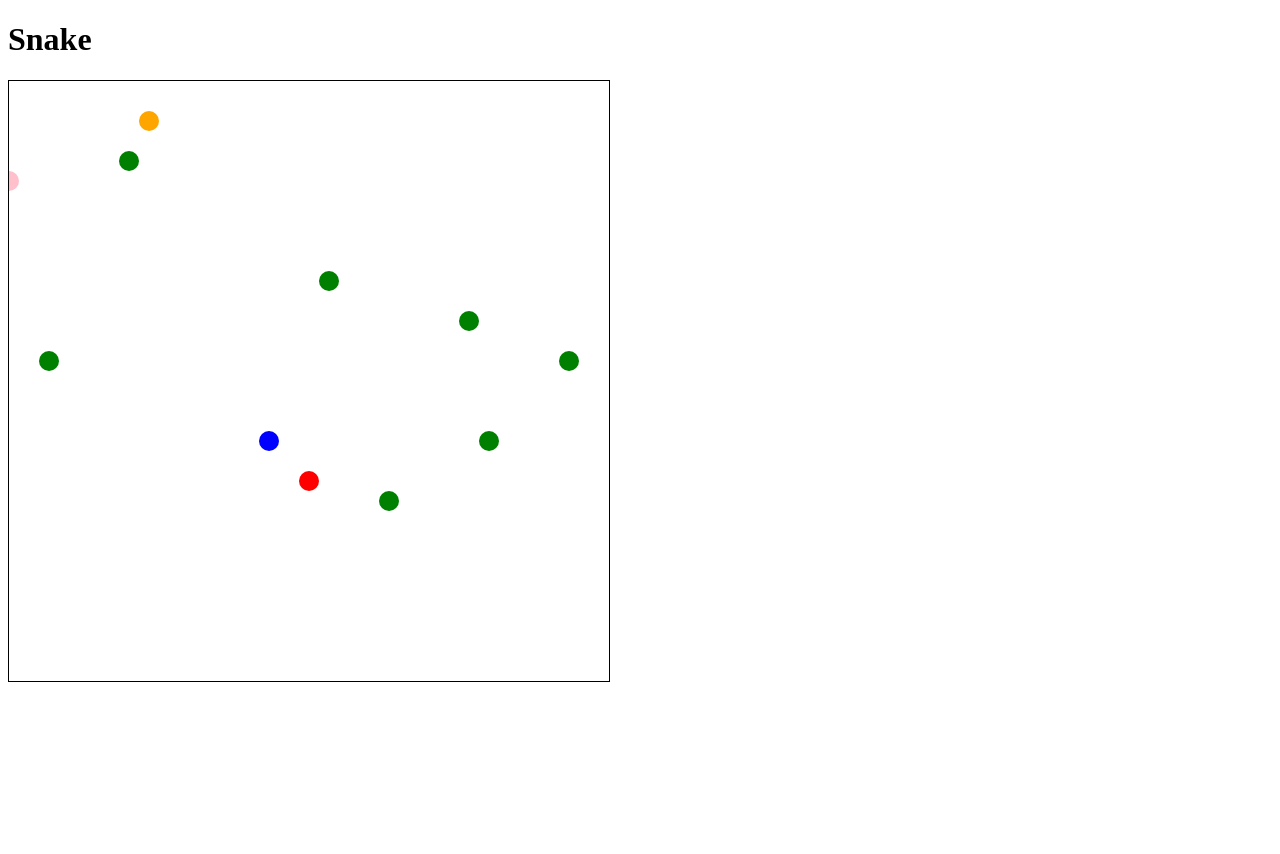
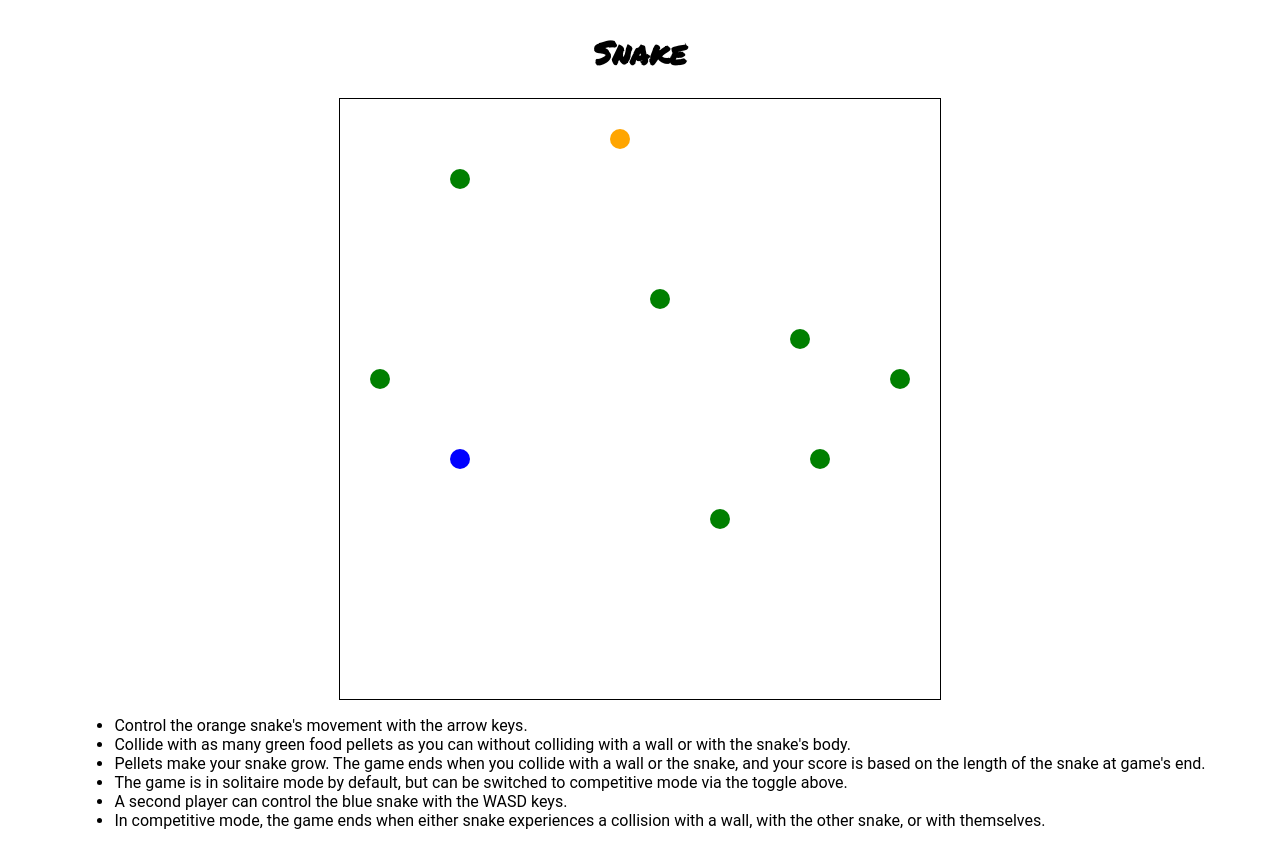
Before and after one commit to zfornaca/Snake-game, a plain HTML site: page index.html in a window 1280 px wide. Before the commit the page ends 800 px from the top, so only its background shows below. Drawn offline with Linux system fonts and the light colour scheme.

Commit message:
added instructions

```diff
--- a/index.html
+++ b/index.html
@@ -1,14 +1,30 @@
 <!DOCTYPE html>
 <html lang="en">
+
 <head>
     <meta charset="UTF-8">
     <meta name="viewport" content="width=device-width, initial-scale=1.0">
     <meta http-equiv="X-UA-Compatible" content="ie=edge">
     <title>Snake</title>
+    <link href="https://fonts.googleapis.com/css?family=Permanent+Marker" rel="stylesheet">
+    <link href="./style.css" rel="stylesheet">
 </head>
+
 <body>
     <h1>Snake</h1>
     <canvas id="board" style="border: solid 1px black"></canvas>
+    <ul>
+        <li>Control the orange snake's movement with the arrow keys.</li>
+        <li>Collide with as many green food pellets as you can without colliding with a wall or with the snake's body.</li>
+        <li>Pellets make your snake grow. The game ends when you collide with a wall or the snake, and your score is
+            based on the length of the snake at game's end.</li>
+        <li>The game is in solitaire mode by default, but can be switched to competitive mode via the toggle above.</li>
+        <li>A second player can control the blue snake with the WASD keys.</li>
+        <li>In competitive mode, the game ends when either snake experiences a collision with a wall, with the other
+            snake, or with themselves.</li>
+    </ul>
+
     <script src="./snake.js"></script>
 </body>
+
 </html>
--- a/snake.js
+++ b/snake.js
@@ -243,19 +243,19 @@ const snake2 = new Snake(
   'blue'
 );
 
-const snake3 = new Snake(
-  { f: 'left', h: 'right', t: 'up', g: 'down' },
-  new Point(20, 20),
-  'left',
-  'red'
-);
+// const snake3 = new Snake(
+//   { f: 'left', h: 'right', t: 'up', g: 'down' },
+//   new Point(20, 20),
+//   'left',
+//   'red'
+// );
 
-const snake4 = new Snake(
-  { j: 'left', l: 'right', i: 'up', k: 'down' },
-  new Point(5, 5),
-  'left',
-  'pink'
-);
+// const snake4 = new Snake(
+//   { j: 'left', l: 'right', i: 'up', k: 'down' },
+//   new Point(5, 5),
+//   'left',
+//   'pink'
+// );
 
-const game = new Game([snake1, snake2, snake3, snake4]);
+const game = new Game([snake1, snake2]);
 game.play();
--- /dev/null
+++ b/style.css
@@ -0,0 +1,13 @@
+body {
+  display: flex;
+  flex-direction: column;
+  align-items: center;
+}
+
+h1 {
+  font-family: 'Permanent Marker', cursive;
+}
+
+ul {
+  font-family: 'Roboto', sans-serif;
+}
```
